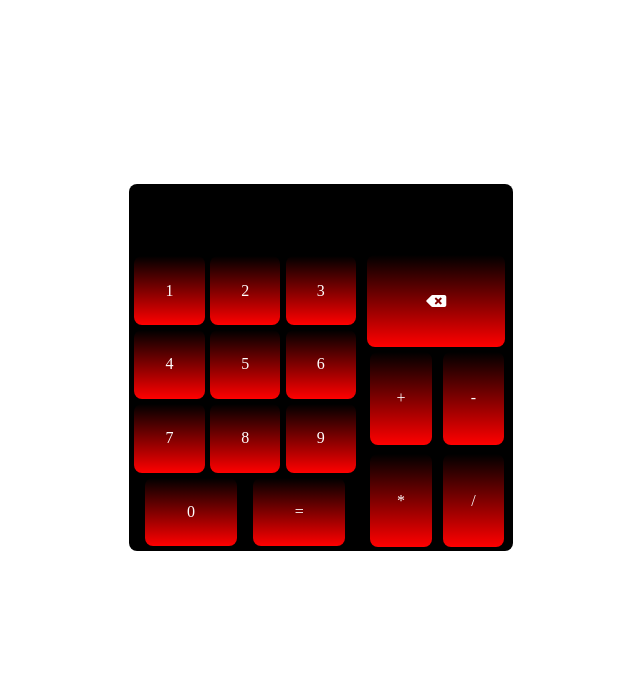
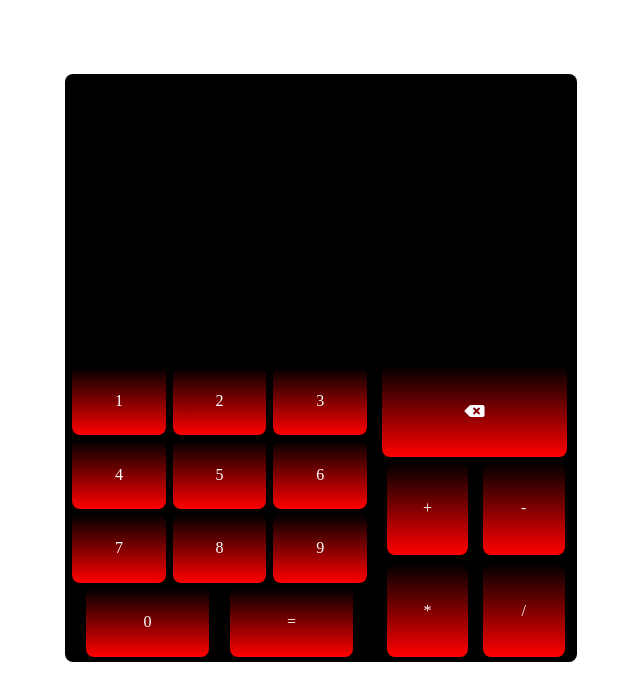
Before and after one commit to abhaykhawas/Calculator-Red-and-black-, a plain HTML site: page index.html in a window 1280 px wide. Shown: the whole page, without its empty margins (319-959 px from the left). Drawn offline with Linux system fonts and the light colour scheme.

Commit message:
Tweeked the size of calculator

```diff
--- a/styles.css
+++ b/styles.css
@@ -11,8 +11,8 @@
 
 
 .try{
-    width: 30%;
-    height: 50%;
+    width: 40%;
+    height: 80%;
     display: flex;
     flex-wrap: wrap;
     align-content: flex-end;
```
